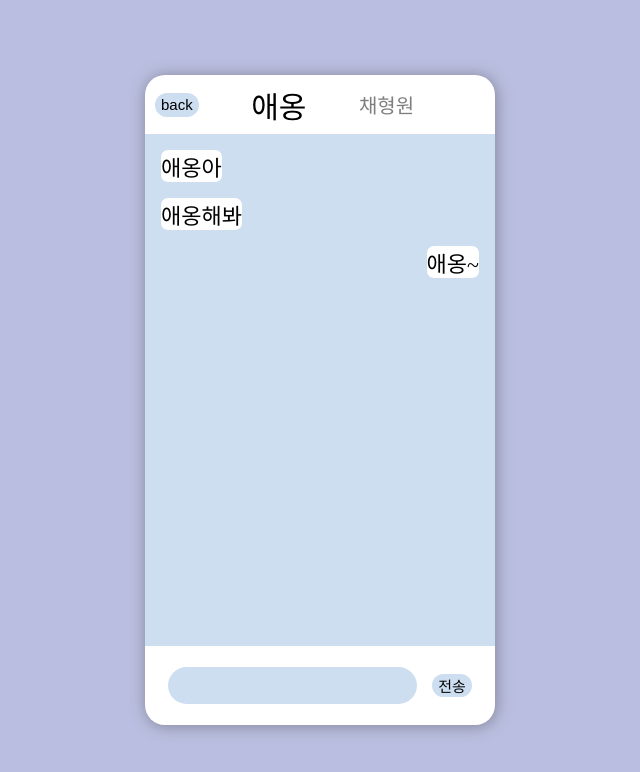
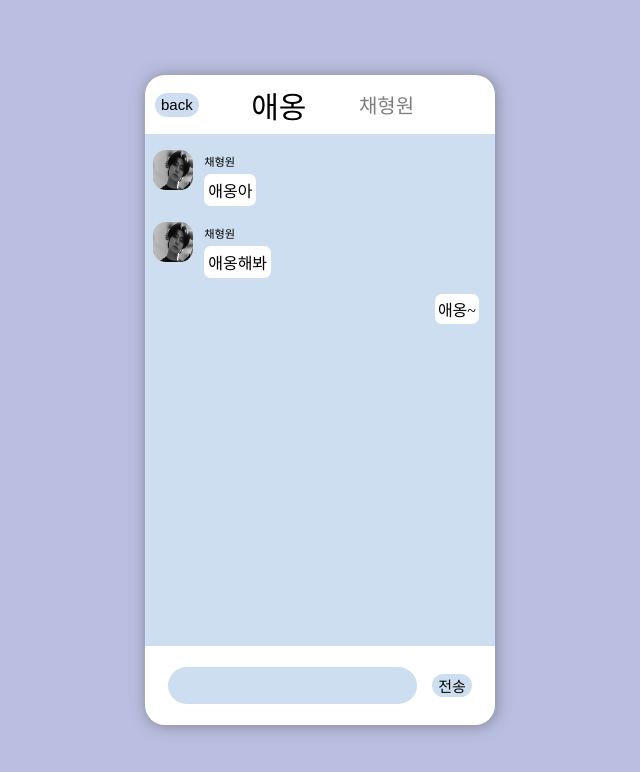
Before and after one commit to oyatplum/react-messenger-17th-Refactoring, a React (Create React App) app: page / in a window 1280 px wide. Shown: the top 772 px of the page, without its empty margins (320-960 px from the left). Built offline with nearby package versions, Linux system fonts and the light colour scheme; a web font is replaced by a local one.

Commit message:
style: add userImage and userName

```diff
--- a/src/atom/atom.tsx
+++ b/src/atom/atom.tsx
@@ -1,6 +1,7 @@
 import { atom } from 'recoil';
 import messageInfo from './../json/message.json';
-import { ChatInfo } from '../interface/interface';
+import userList from './../json/users.json';
+import { ChatInfo, UserInfo } from '../interface/interface';
 // import { ExtendedMessageInfo } from '../interface/interface';
 
 export const selectedUser = atom<number>({
@@ -27,3 +28,8 @@ export const chatList = atom<ChatInfo[]>({
   key: 'chatList',
   default: messageInfo[0].message, //여기도 채팅방에 따라 다르게 들어가야 함 chattingRoomId로 접근해야겠지?
 });
+
+export const userNameInfo = atom<UserInfo[]>({
+  key: 'userNameInfo',
+  default: userList,
+});
--- a/src/chatting/chattingContent.tsx
+++ b/src/chatting/chattingContent.tsx
@@ -1,14 +1,28 @@
 import styled from 'styled-components';
 import Talk from './../component/Talk/talk';
-import { ChatInfo } from './../interface/interface';
+import { ChatInfo, UserInfo } from './../interface/interface';
 import { useRecoilState } from 'recoil';
 import { chatList } from './../atom/atom';
+import { useRef, useEffect } from 'react';
 
 const ChattingContent = ({ addText, userNum }: ChatInfo) => {
   //이게 아닌데...
   const [chattingList, setChattingList] = useRecoilState(chatList);
+
+  const scrollRef = useRef<HTMLDivElement | null>(null);
+
+  const scrollBottom = () => {
+    if (scrollRef.current) {
+      scrollRef.current.scrollTop = scrollRef.current.scrollHeight;
+    }
+  };
+
+  useEffect(() => {
+    scrollBottom();
+  }, [chattingList]);
+
   return (
-    <Chatting>
+    <Chatting ref={scrollRef}>
       {chattingList.map((chat, index) => (
         <Talk
           key={index}
@@ -24,5 +38,18 @@ const ChattingContent = ({ addText, userNum }: ChatInfo) => {
 const Chatting = styled.div`
   background-color: rgb(205, 222, 241);
   height: 520px;
+  overflow: auto;
+
+  &::-webkit-scrollbar-track {
+    background: transparent;
+  }
+
+  &::-webkit-scrollbar {
+    width: 6px;
+  }
+  &::-webkit-scrollbar-thumb {
+    border-radius: 3px;
+    background-color: #bcbcbc;
+  }
 `;
 export default ChattingContent;
--- a/src/component/Talk/talk.tsx
+++ b/src/component/Talk/talk.tsx
@@ -2,12 +2,23 @@ import { useRecoilValue } from 'recoil';
 import { useRecoilState } from 'recoil';
 import messageInfo from './../../json/message.json';
 import styled from 'styled-components';
-import { MessageInfo } from '../../interface/interface';
-import { selectedUser, chatList } from '../../atom/atom';
+import { MessageInfo, UserInfo } from '../../interface/interface';
+import { selectedUser, chatList, userNameInfo } from '../../atom/atom';
+import userList from '../../json/users.json';
 
-const Talk = ({ messageId }: MessageInfo) => {
+const Talk = ({ messageId, userNum }: MessageInfo) => {
   const selected = useRecoilValue(selectedUser);
   const [chattingList, setChattingList] = useRecoilState(chatList);
+  const [usersName, setUsersName] = useRecoilState(userNameInfo);
+
+  // const chatTime = () => {
+  //   let now = new Date();
+  //   let hours = now.getHours();
+  //   let minutes = now.getMinutes();
+
+  //   return hours + ':' + minutes;
+  // };
+
   return (
     <>
       {selected === chattingList[messageId].userNum ? (
@@ -15,22 +26,45 @@ const Talk = ({ messageId }: MessageInfo) => {
         //와 이게 되네?
         <Chat>
           <NowUser>{chattingList[messageId].addText} </NowUser>
+          {/* <Time>{chatTime()}</Time> */}
         </Chat>
       ) : (
         <Chat>
-          <CounterPart>{chattingList[messageId].addText}</CounterPart>
+          <PartnerImage src={`/images/${userNum}.jpg`} />
+          <Content>
+            <PartnerName>
+              {
+                usersName[userNum].userName
+                //usersName말고 그냥 userList해도 되는데.....머징?merge?푸하하쿠림ㅃ
+              }
+            </PartnerName>
+            <CounterPart>{chattingList[messageId].addText}</CounterPart>
+          </Content>
         </Chat>
       )}
     </>
   );
 };
 
+// const Time = styled.div``;
+const PartnerImage = styled.img`
+  height: 2.5rem;
+  width: 2.5rem;
+  margin-right: 0.2rem;
+  border-radius: 0.8rem;
+`;
+const PartnerName = styled.div`
+  font-size: 0.7rem;
+  padding: 0.2rem 0 0.3rem 0.5rem;
+`;
+const Content = styled.div`
+  display: block;
+`;
 const Chat = styled.div`
   margin: 1rem 0.5rem 0.5rem 0.5rem;
   word-break: break-all;
   border-radius: 7px;
   display: flex;
-  font-size: 22px;
 `;
 const NowUser = styled.div`
   max-width: 10rem;
@@ -39,6 +73,8 @@ const NowUser = styled.div`
   margin-right: 0.5rem;
   background-color: white;
   border-radius: 7px;
+  font-size: 16px;
+  padding: 3px;
 `;
 
 const CounterPart = styled.div`
@@ -47,6 +83,8 @@ const CounterPart = styled.div`
   width: auto;
   background-color: white;
   border-radius: 7px;
+  font-size: 16px;
+  padding: 4px;
 `;
 
 export default Talk;
```
Also changed, not shown: public/images/0.jpg (added), public/images/1.jpg (added).
